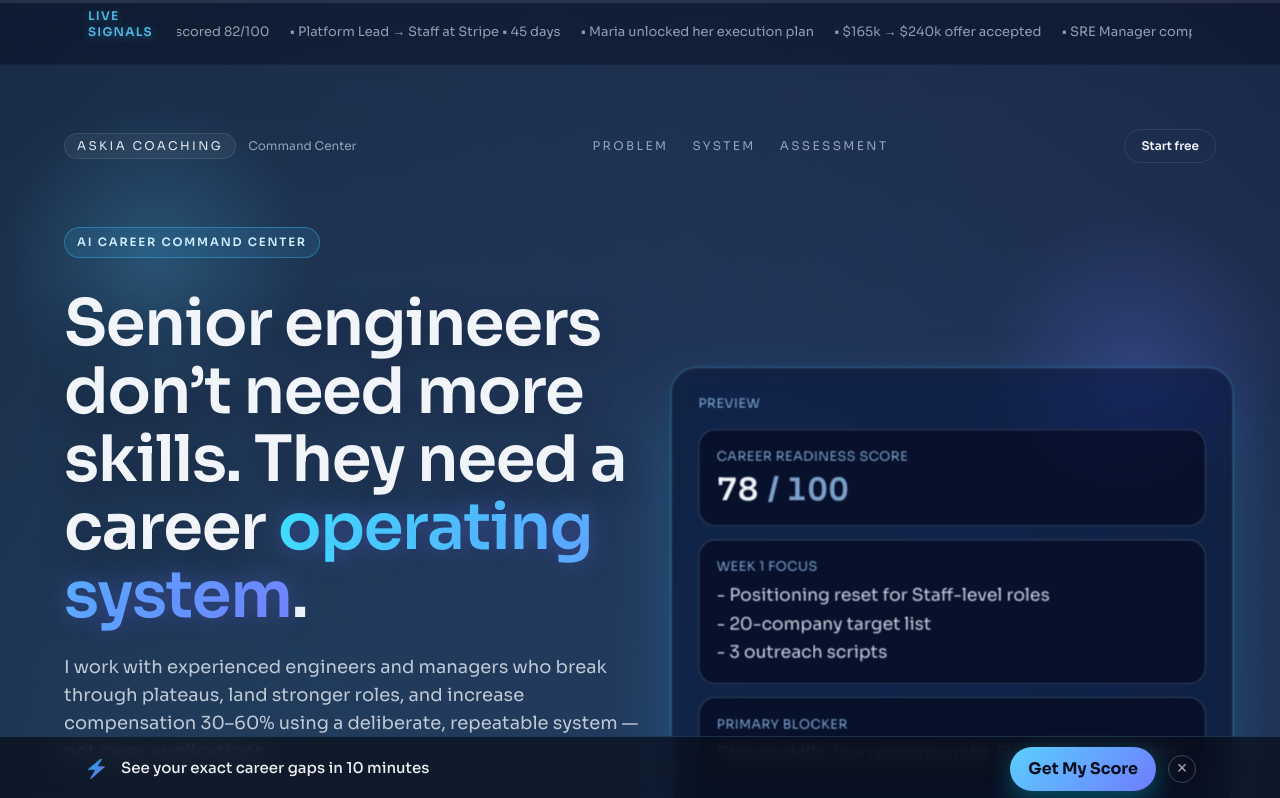
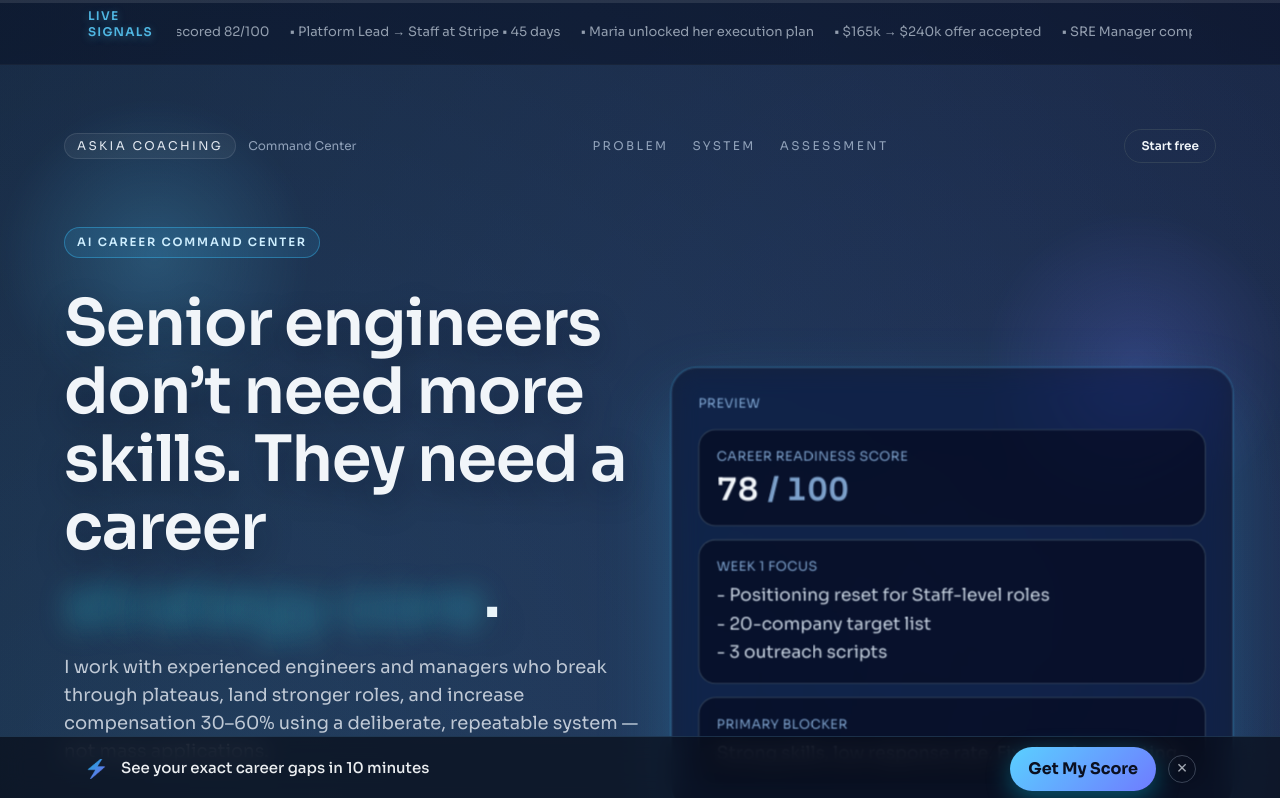
Before and after one commit to machinesandcloud/job-search-system, a Next.js app: page /job-search-system in a window 1280 px wide. Shown: the top 798 px of the page. Built offline with nearby package versions, Linux system fonts and the light colour scheme; no server answers.

Commit message:
Add cinematic rotating system phrase

```diff
--- a/src/app/globals.css
+++ b/src/app/globals.css
@@ -217,6 +217,30 @@ body {
   text-shadow: 0 12px 30px rgba(10, 20, 40, 0.35);
 }
 
+.cmd-rotator {
+  display: inline-block;
+  position: relative;
+  min-width: 8ch;
+}
+
+.cmd-rotator-word {
+  display: inline-block;
+  transition: opacity 0.4s ease, transform 0.4s ease, filter 0.4s ease;
+  text-shadow: 0 10px 28px rgba(90, 208, 255, 0.35);
+}
+
+.cmd-rotator-word.is-out {
+  opacity: 0;
+  transform: translateY(10px) scale(0.98);
+  filter: blur(6px);
+}
+
+.cmd-rotator-word.is-in {
+  opacity: 1;
+  transform: translateY(0);
+  filter: blur(0);
+}
+
 .cmd-hero-lede {
   color: rgba(226, 232, 240, 0.82);
 }
--- a/src/app/job-search-system/page.tsx
+++ b/src/app/job-search-system/page.tsx
@@ -10,6 +10,7 @@ import { ScrollProgress } from "@/components/scroll-progress";
 import { AnchorScroll } from "@/components/anchor-scroll";
 import { CTAButton } from "@/components/cta-button";
 import { MobileNav } from "@/components/mobile-nav";
+import { RotatingWords } from "@/components/rotating-words";
 
 export const metadata: Metadata = {
   title: "Tech Career Coaching System | Land Senior Roles Faster | Steve Ngoumnai",
@@ -56,6 +57,16 @@ const tickerItems = [
   "$165k → $240k offer accepted",
   "SRE Manager completed assessment",
   "John started his 30-day system",
+];
+
+const systemSynonyms = [
+  "execution engine",
+  "control system",
+  "strategy core",
+  "decision stack",
+  "command layer",
+  "operating framework",
+  "navigation suite",
 ];
 
 export default function JobSearchLanding() {
@@ -108,7 +119,10 @@ export default function JobSearchLanding() {
             <div className="space-y-6">
               <h1 className="cmd-title cmd-hero-title max-w-2xl text-[clamp(2.4rem,6vw,4rem)] font-semibold text-slate-100 md:text-[clamp(3.2rem,5vw,4.2rem)]">
                 Senior engineers don’t need more skills. They need a career{" "}
-                <span className="cmd-gradient-strong">operating system</span>.
+                <span className="cmd-gradient-strong">
+                  <RotatingWords words={systemSynonyms} />
+                </span>
+                .
               </h1>
               <p className="cmd-hero-lede max-w-[36rem] text-lg text-slate-300">
                 I work with experienced engineers and managers who break through plateaus, land stronger roles, and
--- /dev/null
+++ b/src/components/rotating-words.tsx
@@ -0,0 +1,43 @@
+"use client";
+
+import { useEffect, useRef, useState } from "react";
+
+type RotatingWordsProps = {
+  words: string[];
+  intervalMs?: number;
+  className?: string;
+};
+
+export function RotatingWords({ words, intervalMs = 2400, className }: RotatingWordsProps) {
+  const [index, setIndex] = useState(0);
+  const [phase, setPhase] = useState<"in" | "out">("in");
+  const timeoutRef = useRef<ReturnType<typeof setTimeout> | null>(null);
+  const intervalRef = useRef<ReturnType<typeof setInterval> | null>(null);
+
+  useEffect(() => {
+    if (!words.length) return;
+    intervalRef.current = setInterval(() => {
+      setPhase("out");
+      if (timeoutRef.current) clearTimeout(timeoutRef.current);
+      timeoutRef.current = setTimeout(() => {
+        setIndex((current) => (current + 1) % words.length);
+        setPhase("in");
+      }, 320);
+    }, intervalMs);
+
+    return () => {
+      if (intervalRef.current) clearInterval(intervalRef.current);
+      if (timeoutRef.current) clearTimeout(timeoutRef.current);
+    };
+  }, [words, intervalMs]);
+
+  if (!words.length) return null;
+
+  return (
+    <span className={`cmd-rotator ${className ?? ""}`.trim()} aria-live="polite">
+      <span className={`cmd-rotator-word ${phase === "out" ? "is-out" : "is-in"}`.trim()}>
+        {words[index]}
+      </span>
+    </span>
+  );
+}
```
